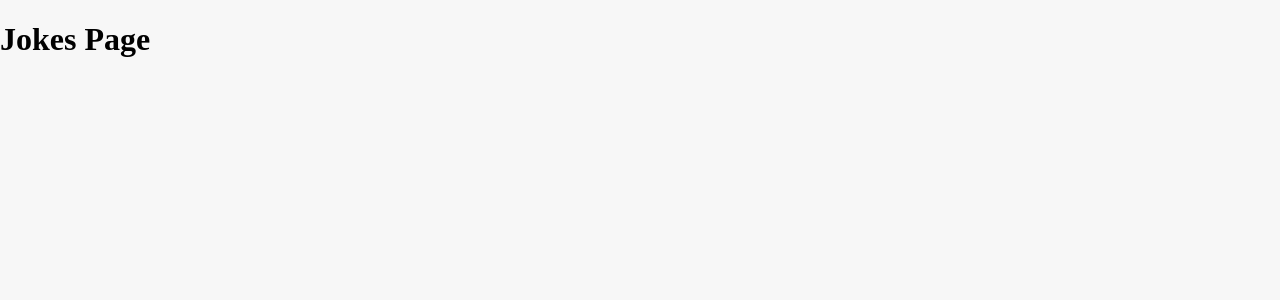
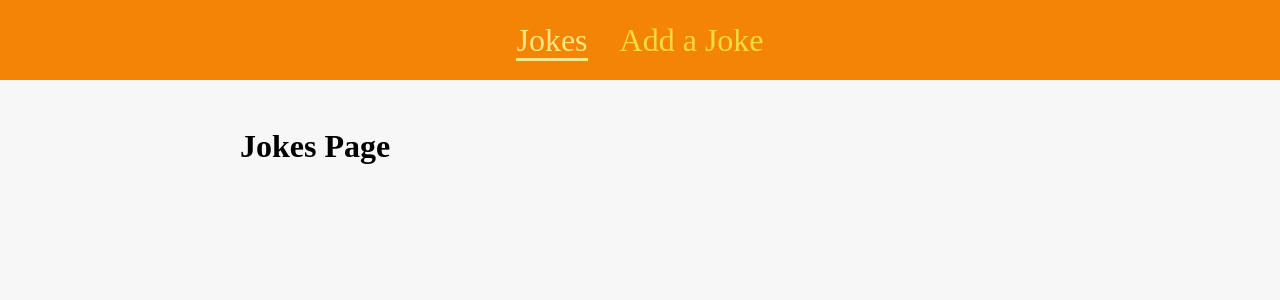
Before and after one commit to Vlad-Kudin/react-router-jokes, a React (Create React App) app: page /jokes in a window 1280 px wide. Shown: the top 300 px of the page. Built offline with nearby package versions, Linux system fonts and the light colour scheme; a web font is replaced by a local one.

Commit message:
added NavLinks

```diff
--- a/src/App.js
+++ b/src/App.js
@@ -2,9 +2,12 @@
 import JokeDetails from "./components/pages/JokeDetails";
 import AddJoke from "./components/pages/AddJoke";
 import Jokes from "./components/pages/Jokes";
+import Layout from "./components/layout/Layout";
 
 function App() {
-  return <Switch>
+  return (
+    <Layout>
+      <Switch>
         <Route path='/' exact>
           <Redirect to='/jokes' />
         </Route>
@@ -17,7 +20,9 @@
         <Route path='/add-joke'>
           <AddJoke />
         </Route>
-  </Switch>;
+      </Switch>
+    </Layout>
+  )
 }
 
 export default App;
--- a/src/components/layout/Header.js
+++ b/src/components/layout/Header.js
@@ -1,3 +1,4 @@
+import { NavLink } from 'react-router-dom';
 import styles from './Header.module.css';
 
 const Header = () => {
@@ -6,10 +7,10 @@
       <nav className={styles.nav}>
         <ul>
           <li>
-            <a href='/'>Jokes</a>
+            <NavLink to='/jokes' activeClassName={styles.active}>Jokes</NavLink>
           </li>
           <li>
-            <a href='/'>Add a Joke</a>
+            <NavLink to='/add-joke' activeClassName={styles.active}>Add a Joke</NavLink>
           </li>
         </ul>
       </nav>
--- a/src/components/layout/Layout.js
+++ b/src/components/layout/Layout.js
@@ -2,7 +2,7 @@
 import Header from './Header';
 import styles from './Layout.module.css';
 
-const Layout = () => {
+const Layout = (props) => {
   return (
     <Fragment>
       <Header />
```
Lines whose indentation alone changed are shown as unchanged.
